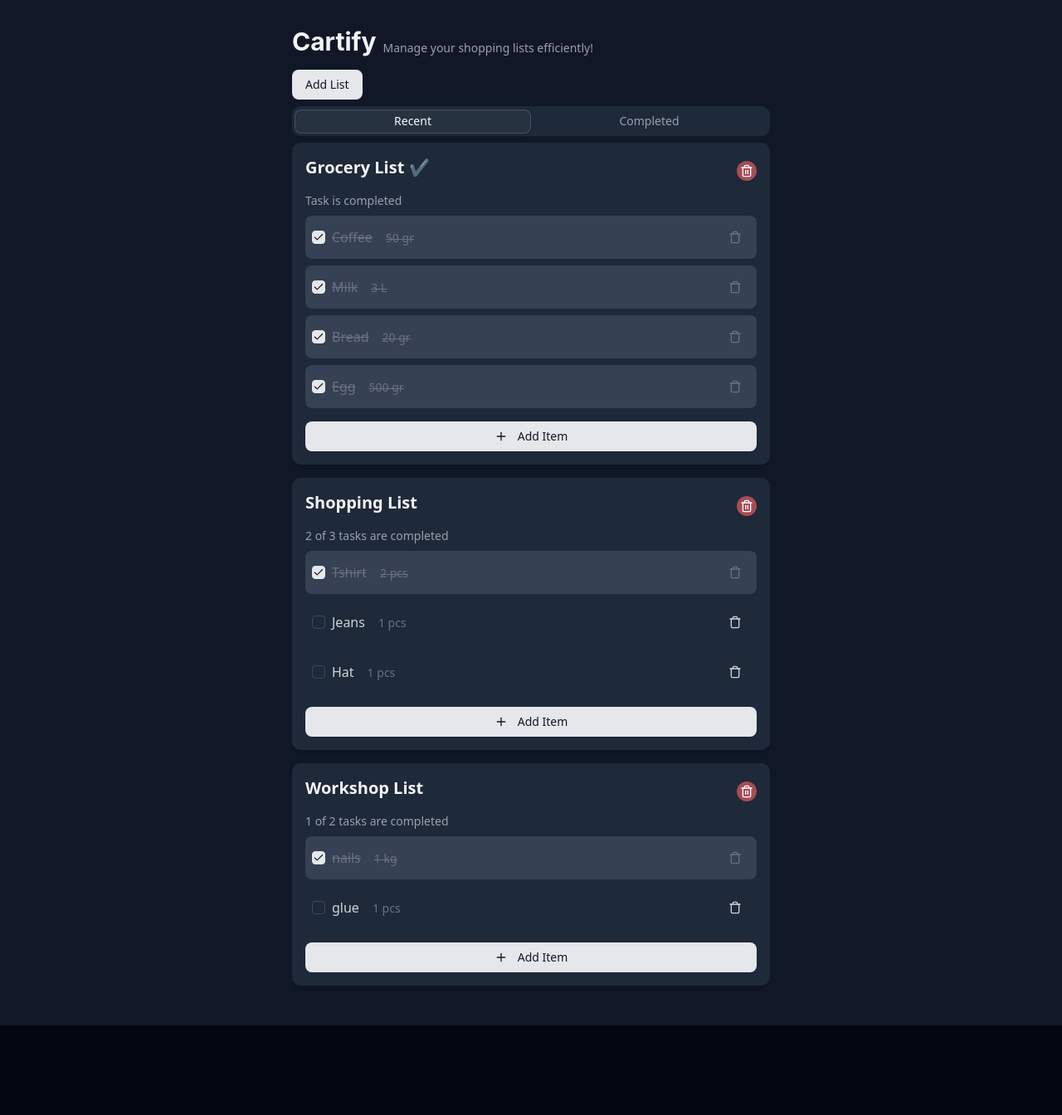
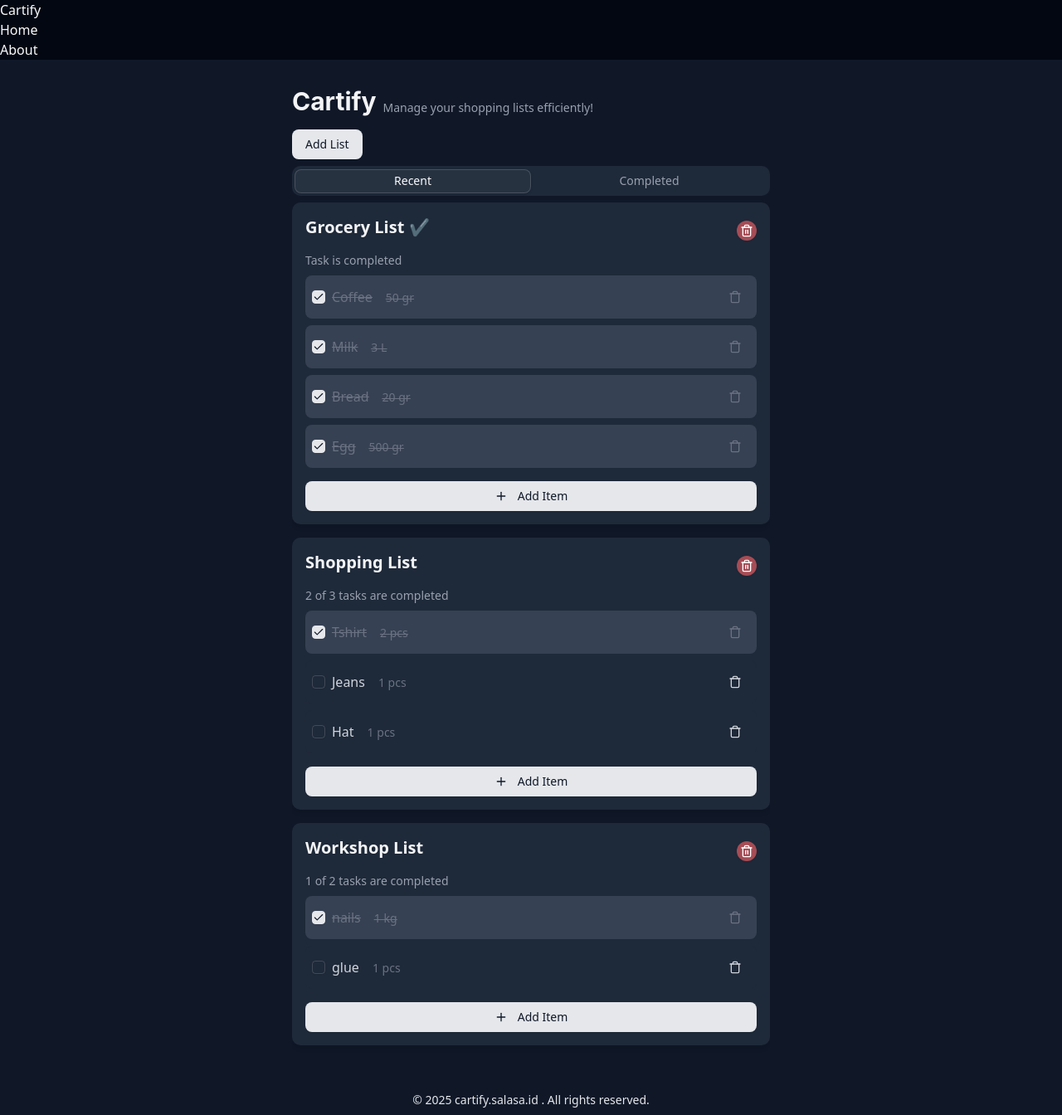
Before and after one commit to salasaa/cartify, a React (Vite) app: page / in a window 1280 px wide. Shown: the whole page at 83% size. Before the commit the page ends 1236 px from the top, so only its background shows below. Built offline with nearby package versions, Linux system fonts and the light colour scheme.

Commit message:
feat: add navbar and footer

```diff
--- /dev/null
+++ b/src/components/footer.tsx
@@ -0,0 +1,9 @@
+export function Footer() {
+  return (
+    <footer className="flex-end items-center justify-between bg-gray-100 px-4 py-2 text-center text-gray-800 dark:bg-gray-900 dark:text-gray-200">
+      <p className="align-item-center text-sm">
+        © 2025 cartify.salasa.id . All rights reserved.
+      </p>
+    </footer>
+  );
+}
--- /dev/null
+++ b/src/components/navbar.tsx
@@ -0,0 +1,12 @@
+export function Navbar() {
+  return (
+    <div>
+      <h1>Cartify</h1>
+
+      <ul>
+        <li>Home</li>
+        <li>About</li>
+      </ul>
+    </div>
+  );
+}
--- a/src/main.tsx
+++ b/src/main.tsx
@@ -3,16 +3,20 @@ import { createRoot } from 'react-dom/client';
 import './index.css';
 import { App } from '@/app.tsx';
 import { About } from '@/routes/about.tsx';
+import { Navbar } from '@/components/navbar';
+import { Footer } from '@/components/footer';
 import { BrowserRouter, Route, Routes } from 'react-router';
 
 /* StrictMode helps with identifying potential problems in on application / can be used or not, it doesn't matter */
 createRoot(document.getElementById('root')!).render(
   <StrictMode>
     <BrowserRouter>
+      <Navbar />
       <Routes>
         <Route path="/" element={<App />} />
         <Route path="/about" element={<About />} />
       </Routes>
+      <Footer />
     </BrowserRouter>
   </StrictMode>,
 );
--- a/src/routes/about.tsx
+++ b/src/routes/about.tsx
@@ -1,7 +1,8 @@
 export function About() {
   return (
-    <div>
-      <h1>About</h1>
+    <div className="mb-4 rounded-lg bg-white p-4 shadow-md transition-shadow duration-200 hover:shadow-lg dark:bg-gray-800">
+      <h1 className="text-2xl font-bold">About</h1>
+      <p>This is About Page</p>
     </div>
   );
 }
```
